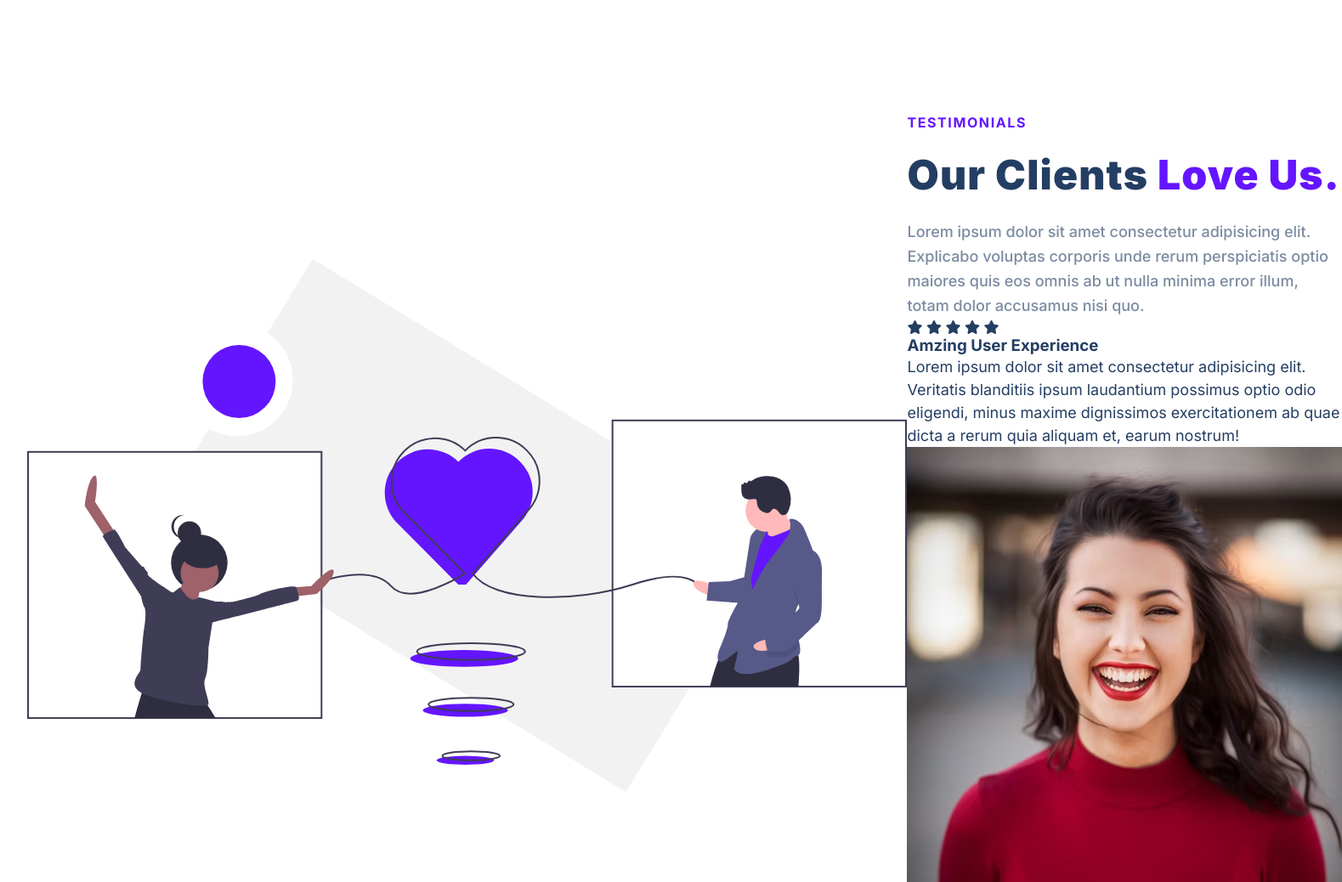
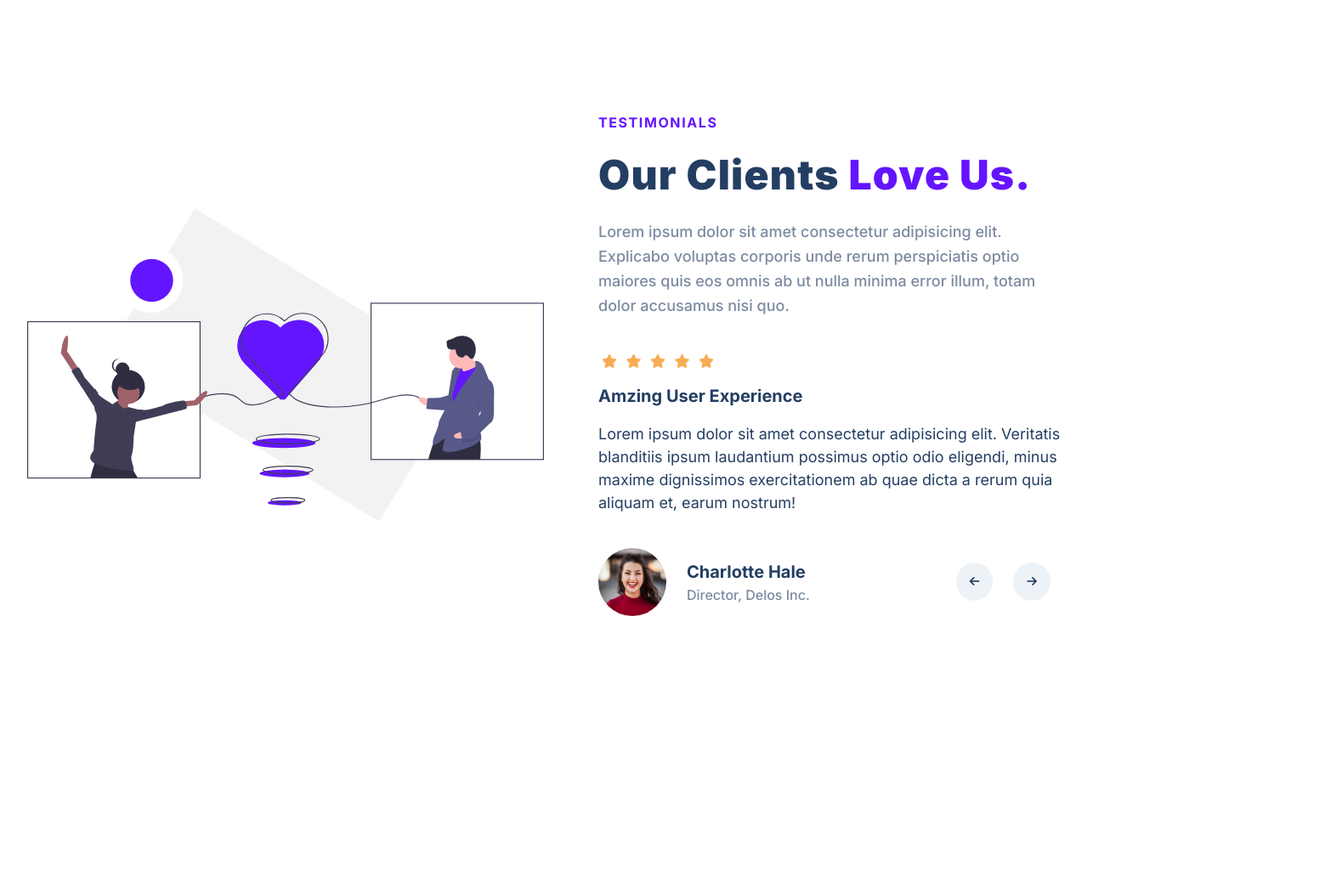
Before and after one commit to nedejer/treact, a plain HTML site: page index.html in a window 1280 px wide. Shown: the part 4780-5818 px from the top of the page at 85% size, 1579 px wide, since content can reach past the window. After the commit the page ends 5601 px from the top, so only its background shows below. Drawn offline with Linux system fonts and the light colour scheme.

Commit message:
testimonials CSS

```diff
--- a/index.html
+++ b/index.html
@@ -292,7 +292,7 @@
         <section id="testimonials">
             <div class="container">
                 <div class="row">
-                    <img src="./assets/love-illustration.c759090fa833369ad6ffb6eb19cacb3e.svg" alt="">
+                    <img src="./assets/love-illustration.c759090fa833369ad6ffb6eb19cacb3e.svg" class="testimonials__img" alt="">
                     <div class="testimonials__description">
                         <div class="section__tag">Testimonials</div>
                         <div class="section__title">Our Clients <span class="purple">Love Us.</span></div>
@@ -310,12 +310,12 @@
                             <div class="testimonial__bottom">
                                 <div class="testimonial__profile">
                                     <img src="./assets/photo-1494790108377-be9c29b29330.avif" alt="" class="testimonial__img">
-                                    <div class="testimonial__detials">
-                                        <div class="tesimonial__name">Charlotte Hale</div>
-                                        <div class="tesimonial__role">Director, Delos Inc.</div>
+                                    <div class="testimonial__details">
+                                        <div class="testimonial__name">Charlotte Hale</div>
+                                        <div class="testimonial__role">Director, Delos Inc.</div>
                                     </div>
                                 </div>
-                                <div class="tesimonial__buttons">
+                                <div class="testimonial__buttons">
                                     <button class="testimonial__button"><i class="fa-solid fa-arrow-left"></i></button>
                                     <button class="testimonial__button"><i class="fa-solid fa-arrow-right"></i></button>
                                 </div>
--- a/style.css
+++ b/style.css
@@ -602,3 +602,103 @@ color: #1a202c;
     color: #f7fafc;
     background: linear-gradient(115deg, rgb(245, 101, 101) 0%, rgb(254, 178, 178) 100%);
 }
+
+/*
+
+TESTIMONIALS
+
+*/
+
+#testimonials .row{
+    display: flex;
+}
+
+.row {
+    width: 100%;
+    max-width: 1280px;
+    margin: 0 auto;
+}
+
+.testimonials__img,
+.testimonials__description {
+    width: 50%;
+}
+
+.testimonials__description{
+    display: flex;
+    flex-direction: column;
+    padding-left: 64px;
+}
+
+.testimonial {
+    margin-top: 40px;
+}
+
+.testimonial__rating i {
+    color: rgba(246, 173, 85);
+    margin-right: 2px;
+    margin-left: 4px;
+}
+ .testimonial__title{
+    margin-top: 16px;
+ }
+
+ .testimonial__para{
+    margin: 16px 0px 40px 0;
+ }
+
+
+ .testimonial__bottom{
+    display: flex;
+    justify-content: space-between;
+ }
+
+ .testimonial__profile {
+    display: flex;
+    align-items: center;
+ }
+
+ .testimonial__img{
+    width: 80px;
+    height: 80px;
+    border-radius: 50%;
+ }
+
+ .testimonial__details{
+    margin-left: 24px;
+ }
+
+ .testimonial__title, .testimonial__name{
+    font-weight: 700;
+    color: #243e63;
+    font-size: 20px;
+    line-height: 1.5;
+ }
+
+ .testimonial__role{
+    color: #7c8ba1;
+    font-weight: 500;
+    line-height: 1.5;
+ }
+
+ .testimonial__buttons{
+    display: flex;
+    align-items: center;
+ }
+
+ .testimonial__button{
+    display: flex;
+    justify-content: center;
+    align-items: center;
+    padding: 16px;
+    background-color: #edf2f7;
+    border-radius: 50%;
+    margin: 0 12px;
+    transition: all 300ms ease;
+    border: none;
+ }
+
+ .button{
+    cursor: pointer;
+    border: none;
+ }
```
